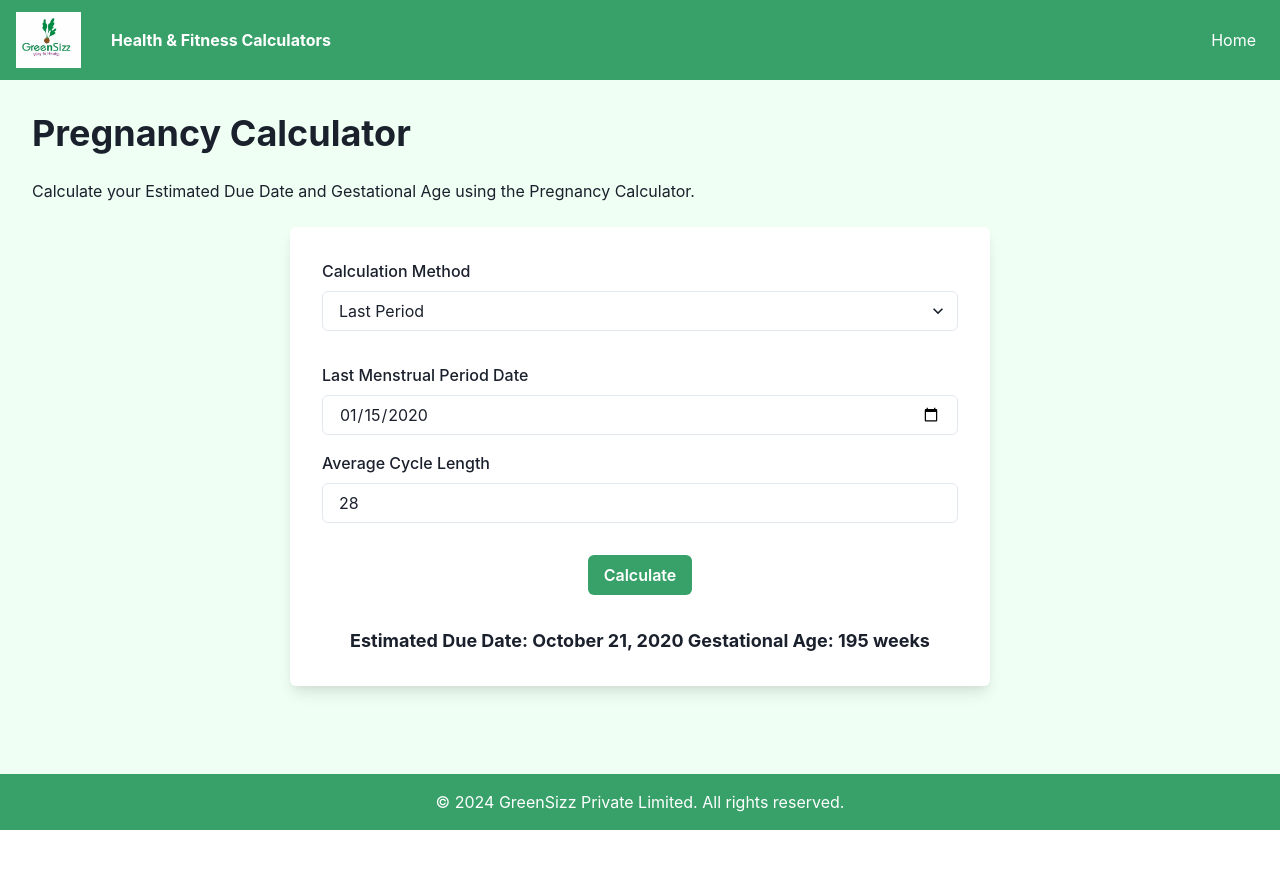
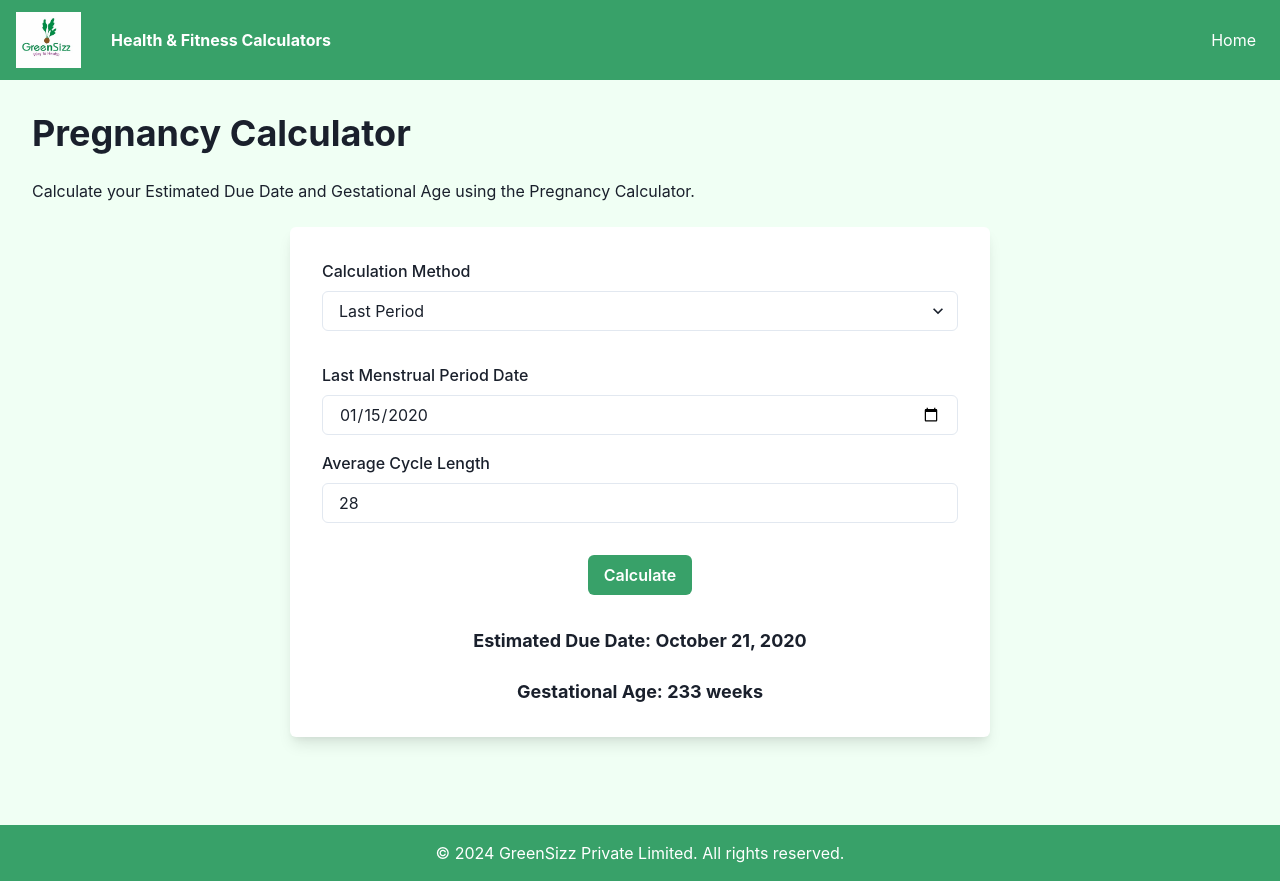
Before and after one commit to acecoder7/Health-Fitness-Calc-GS, a React (Create React App) app in the folder calculator/: page /pregnancy in a window 1280 px wide. Both pictures are taken after typing "2020-01-15" into the empty fields and a click on the button "Calculate". Before the commit the page ends 830 px from the top, so only its background shows below. Built offline with nearby package versions, Linux system fonts and the light colour scheme.

Commit message:
corrected gestational  age

```diff
--- a/calculator/src/pages/Pregnancy.js
+++ b/calculator/src/pages/Pregnancy.js
@@ -10,7 +10,7 @@ import {
   VStack,
   FormLabel,
 } from "@chakra-ui/react";
-import { format, addDays, addWeeks, differenceInDays } from "date-fns";
+import { format, addDays, differenceInDays } from "date-fns";
 
 const PregnancyCalculator = () => {
   const [method, setMethod] = useState("lastPeriod");
@@ -18,29 +18,30 @@ const PregnancyCalculator = () => {
   const [cycleLength, setCycleLength] = useState(28);
   const [conceptionDate, setConceptionDate] = useState("");
   const [dueDate, setDueDate] = useState("");
-  const [result, setResult] = useState("");
+  const [calculatedDueDate, setCalculatedDueDate] = useState("");
+  const [gestationalAge, setGestationalAge] = useState("");
 
   const calculateDueDate = () => {
-    let calculatedDueDate = null;
+    let dueDate = null;
 
     switch (method) {
       case "lastPeriod":
         if (lastPeriodDate) {
           const lmpDate = new Date(lastPeriodDate);
-          calculatedDueDate = addDays(lmpDate, cycleLength + 280 - 28);
+          dueDate = addDays(lmpDate, cycleLength + 280 - 28);
         }
         break;
 
       case "conceptionDate":
         if (conceptionDate) {
           const conception = new Date(conceptionDate);
-          calculatedDueDate = addDays(conception, 266);
+          dueDate = addDays(conception, 266);
         }
         break;
 
       case "dueDate":
         if (dueDate) {
-          calculatedDueDate = new Date(dueDate);
+          dueDate = new Date(dueDate);
         }
         break;
 
@@ -48,15 +49,14 @@ const PregnancyCalculator = () => {
         break;
     }
 
-    if (calculatedDueDate) {
+    if (dueDate) {
       const today = new Date();
-      const gestationalAge = differenceInDays(today, calculatedDueDate) / 7;
+      const gestationalAgeInWeeks = Math.floor(
+        differenceInDays(today, addDays(dueDate, -266)) / 7
+      );
 
-      setResult(`Estimated Due Date: ${format(
-        calculatedDueDate,
-        "MMMM dd, yyyy"
-      )}
-                 Gestational Age: ${Math.floor(gestationalAge)} weeks`);
+      setCalculatedDueDate(format(dueDate, "MMMM dd, yyyy"));
+      setGestationalAge(`${gestationalAgeInWeeks} weeks`);
     }
   };
 
@@ -139,9 +139,14 @@ const PregnancyCalculator = () => {
           <Button colorScheme="green" onClick={calculateDueDate}>
             Calculate
           </Button>
-          {result && (
+          {calculatedDueDate && (
             <Text mt={4} fontSize="lg" fontWeight="bold">
-              {result}
+              Estimated Due Date: {calculatedDueDate}
+            </Text>
+          )}
+          {gestationalAge && (
+            <Text mt={2} fontSize="lg" fontWeight="bold">
+              Gestational Age: {gestationalAge}
             </Text>
           )}
         </VStack>
```
